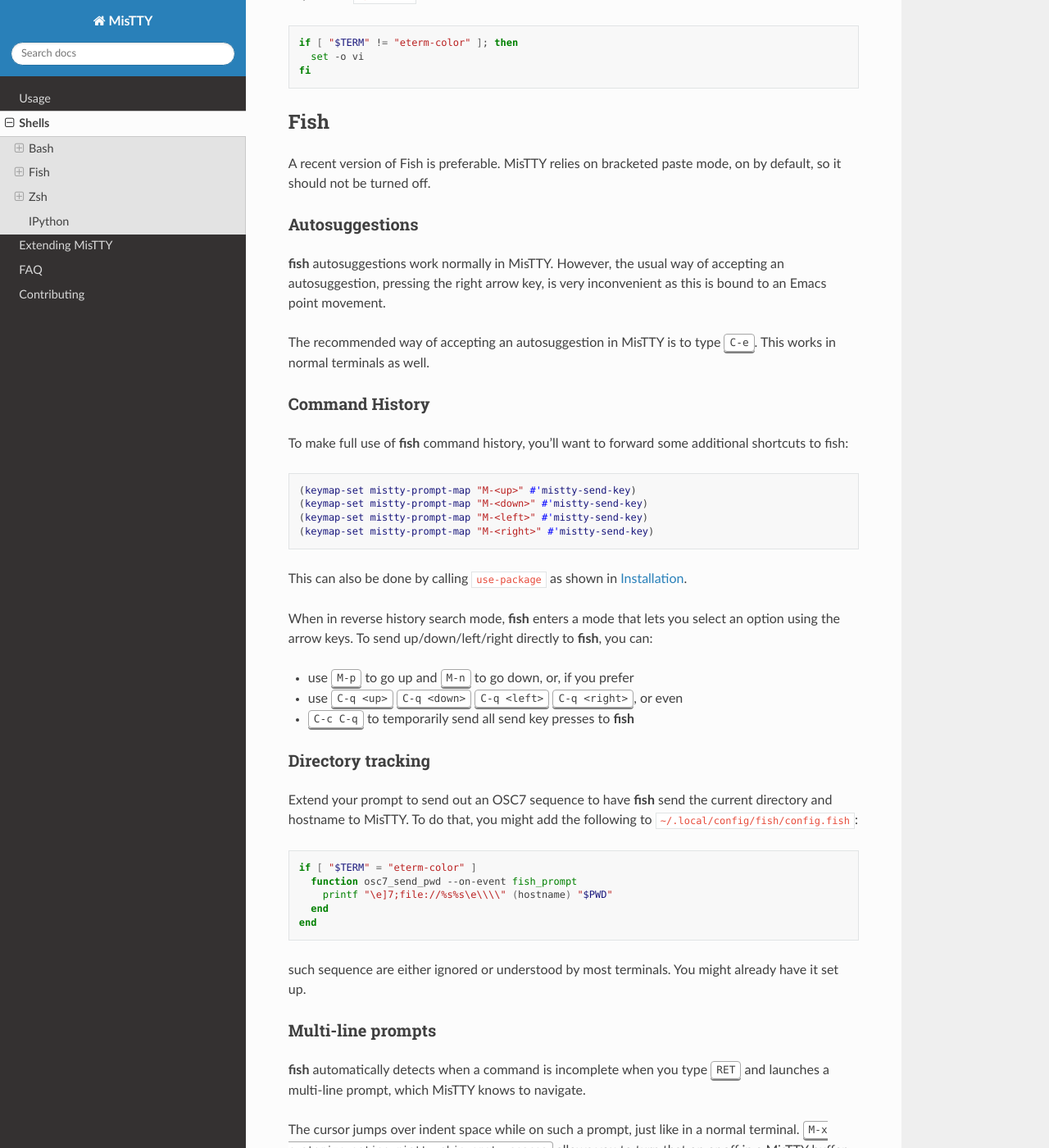
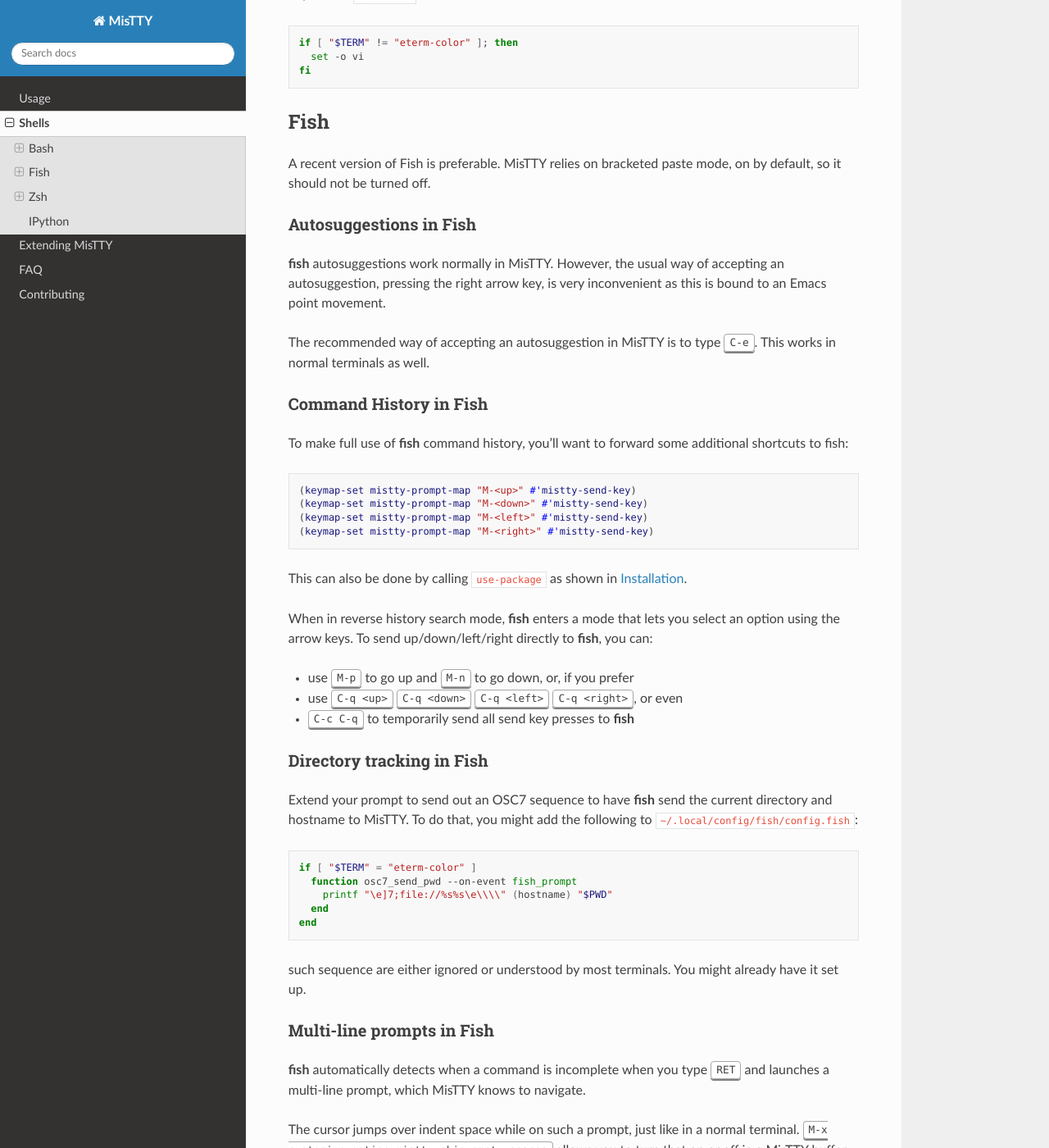
Before and after one commit to szermatt/mistty, a Sphinx documentation site: the page built from docs/source/shells.rst, in a window 1280 px wide and 1400 px high, scrolled down 2117 px. Shown: the whole window at 82% size. Built offline with Sphinx 7.4.7 and the Read the Docs theme 3.1.0, drawn with Linux system fonts in a browser that asks for light colours; some of the changed text lies outside the part shown.

Commit message:
docs: Clean up shells.rst so it looks ok in info.

```diff
--- a/docs/source/shells.rst
+++ b/docs/source/shells.rst
@@ -27,8 +27,8 @@
 Additionally, Bash versions older than 4.4 require extra setup to
 enable directory tracking, as documented in :ref:`bash_dirtrack`.
 
-Multi-line prompts
-^^^^^^^^^^^^^^^^^^
+Multi-line prompts in Bash
+^^^^^^^^^^^^^^^^^^^^^^^^^^
 
 When you press :kbd:`RET` on an incomplete command, :program:`bash`
 has the annoying habit of starting a secondary prompt which doesn't
@@ -45,8 +45,8 @@
 
 .. _bash_dirtrack:
 
-Directory tracking
-^^^^^^^^^^^^^^^^^^
+Directory tracking in Bash
+^^^^^^^^^^^^^^^^^^^^^^^^^^
 
 .. index:: pair: variable; mistty-set-EMACS
 
@@ -93,8 +93,8 @@
   (connection-local-set-profiles '(:protocol "docker")
    'profile-old-bash)"
 
-VI mode
-^^^^^^^
+VI mode in Bash
+^^^^^^^^^^^^^^^
 
 To communicate with :program:`bash`, MisTTY requires the shell to be
 in its default editing mode, that is, the emacs mode. **Please make
@@ -129,8 +129,8 @@
 A recent version of Fish is preferable. MisTTY relies on bracketed
 paste mode, on by default, so it should not be turned off.
 
-Autosuggestions
-^^^^^^^^^^^^^^^
+Autosuggestions in Fish
+^^^^^^^^^^^^^^^^^^^^^^^
 
 :program:`fish` autosuggestions work normally in MisTTY. However, the
 usual way of accepting an autosuggestion, pressing the right arrow
@@ -139,8 +139,8 @@
 The recommended way of accepting an autosuggestion in MisTTY is to
 type :kbd:`C-e`. This works in normal terminals as well.
 
-Command History
-^^^^^^^^^^^^^^^
+Command History in Fish
+^^^^^^^^^^^^^^^^^^^^^^^
 
 To make full use of :program:`fish` command history, you'll want to
 forward some additional shortcuts to fish:
@@ -167,8 +167,8 @@
 
 .. _fish_dirtrack:
 
-Directory tracking
-^^^^^^^^^^^^^^^^^^
+Directory tracking in Fish
+^^^^^^^^^^^^^^^^^^^^^^^^^^
 
 Extend your prompt to send out an OSC7 sequence to have
 :program:`fish` send the current directory and hostname to MisTTY. To
@@ -186,8 +186,8 @@
 such sequence are either ignored or understood by most terminals. You
 might already have it set up.
 
-Multi-line prompts
-^^^^^^^^^^^^^^^^^^
+Multi-line prompts in Fish
+^^^^^^^^^^^^^^^^^^^^^^^^^^
 
 :program:`fish` automatically detects when a command is incomplete
 when you type :kbd:`RET` and launches a multi-line prompt, which
@@ -200,8 +200,8 @@
 mistty-skip-empty-spaces` allows you to turn that on or off in a
 MisTTY buffer.
 
-VI mode
-^^^^^^^
+VI mode in Fish
+^^^^^^^^^^^^^^^
 
 To communicate with :program:`fish`, MisTTY requires the shell to be
 in its default editing mode, that is, the emacs mode. **Please make
@@ -228,8 +228,8 @@
 5.1. Older versions will work, but with limitations, and you might get
 unexpected results if you yank text containing special characters.
 
-Autosuggestions
-^^^^^^^^^^^^^^^
+Autosuggestions in Zsh
+^^^^^^^^^^^^^^^^^^^^^^
 
 Fish-like :program:`zsh` autosuggestions work normally in MisTTY, if
 you've turned these on. However, the usual way of accepting an
@@ -241,8 +241,8 @@
 
 .. _zsh_dirtrack:
 
-Directory tracking
-^^^^^^^^^^^^^^^^^^
+Directory tracking in Zsh
+^^^^^^^^^^^^^^^^^^^^^^^^^
 
 Extend your prompt to send out an OSC7 sequence to have
 :program:`zsh` send the current directory and hostname to MisTTY. To
@@ -256,8 +256,8 @@
 
 such sequence are either ignored or understood by most terminals.
 
-Multi-line prompts
-^^^^^^^^^^^^^^^^^^
+Multi-line prompts in Zsh
+^^^^^^^^^^^^^^^^^^^^^^^^^
 
 When you press :kbd:`RET` on an incomplete command, :program:`zsh`
 has the annoying habit of starting a secondary prompt. MisTTY doesn't
@@ -272,8 +272,8 @@
 You'll get the same effect if you yank a multi-line command while in a
 prompt or go up the command history to a previous multi-line command.
 
-VI mode
-^^^^^^^
+VI mode in Zsh
+^^^^^^^^^^^^^^
 
 To communicate with :program:`zsh`, MisTTY requires the shell to be in
 its default editing mode, that is, the emacs mode. **Please make sure
```
Also changed, not shown: 1 other file.
